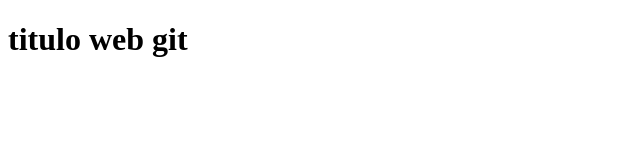
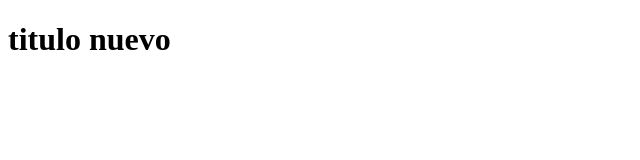
Before and after one commit to nicop1706/webgit, a plain HTML site: page index.html in a window 1280 px wide. Shown: the full height of the page, 0-640 px from the left. Drawn offline with Linux system fonts and the light colour scheme.

Commit message:
SE MODIFICO EL TITULO INDEX NUEVO

```diff
--- a/index.html
+++ b/index.html
@@ -6,7 +6,7 @@
     <title>Document</title>
 </head>
 <body>
-    <h1>titulo web git</h1>
+    <h1>titulo nuevo</h1>
 
 </body>
 </html>
```
